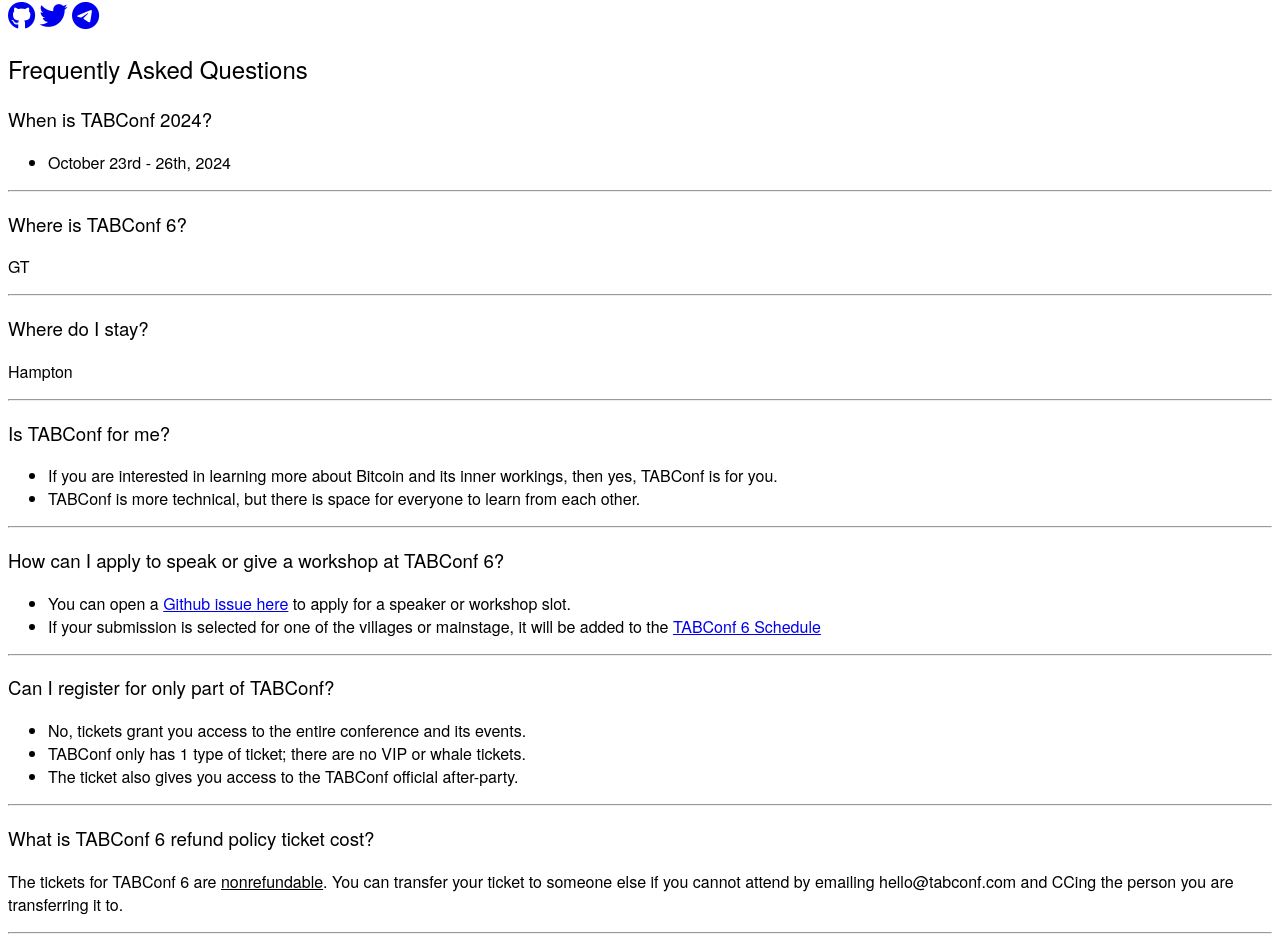
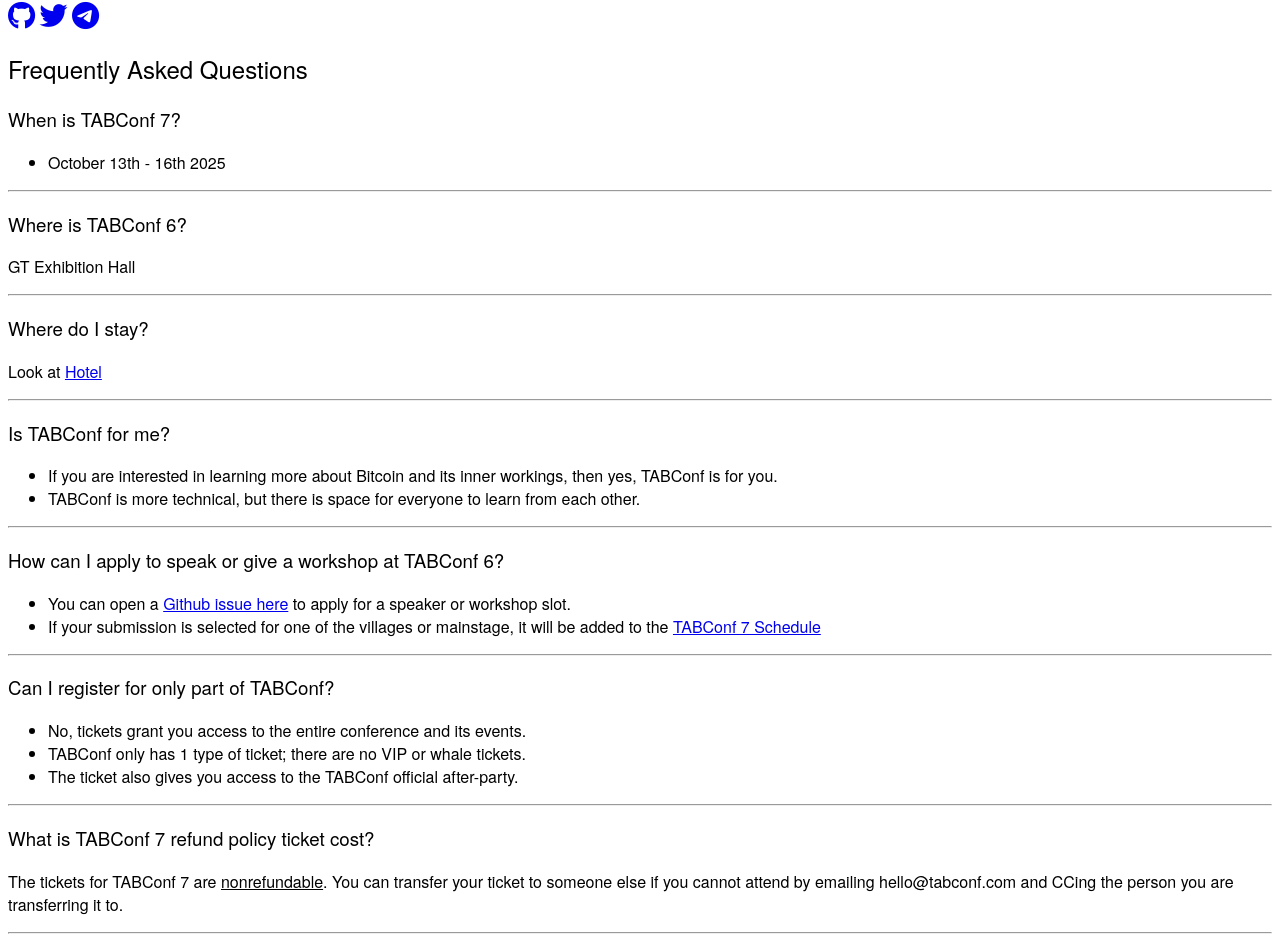
Before and after one commit to bnonni/7.tabconf.com, a Jekyll site: the page built from faq.md, in a window 1280 px wide. Shown: the part 1299-2238 px from the top of the page. Built offline with Jekyll 4.4.1, drawn with Linux system fonts in a browser that asks for light colours; nearby versions of some CDN libraries; our own code applies the rules of GitHub Pages for plain Markdown files.

Commit message:
Update faq.md

```diff
--- a/faq.md
+++ b/faq.md
@@ -1,19 +1,19 @@
 # Frequently Asked Questions
 
-### When is TABConf 2024?
-- October 23rd - 26th, 2024
+### When is TABConf 7?
+- October 13th - 16th 2025
 
 ***
 
 ### Where is TABConf 6?
 
-GT
+GT Exhibition Hall
 
 ***
 
 ### Where do I stay?
 
-Hampton
+Look at [Hotel](https://7.tabconf.com/hotel)
 
 ***
 
@@ -26,8 +26,8 @@
 
 ### How can I apply to speak or give a workshop at TABConf 6?
 
-- You can open a [Github issue here](https://github.com/TABConf/6.tabconf.com/issues) to apply for a speaker or workshop slot.
-- If your submission is selected for one of the villages or mainstage, it will be added to the [TABConf 6 Schedule](https://github.com/orgs/TABConf/projects/4)
+- You can open a [Github issue here](https://github.com/TABConf/7.tabconf.com/issues) to apply for a speaker or workshop slot.
+- If your submission is selected for one of the villages or mainstage, it will be added to the [TABConf 7 Schedule](https://github.com/orgs/TABConf/projects/9)
 
 ***
 
@@ -39,8 +39,8 @@
 
 ***
 
-### What is TABConf 6 refund policy ticket cost?
+### What is TABConf 7 refund policy ticket cost?
 
-The tickets for TABConf 6 are <u>nonrefundable</u>. You can transfer your ticket to someone else if you cannot attend by emailing hello@tabconf.com and CCing the person you are transferring it to.
+The tickets for TABConf 7 are <u>nonrefundable</u>. You can transfer your ticket to someone else if you cannot attend by emailing hello@tabconf.com and CCing the person you are transferring it to.
 
 ***
```
